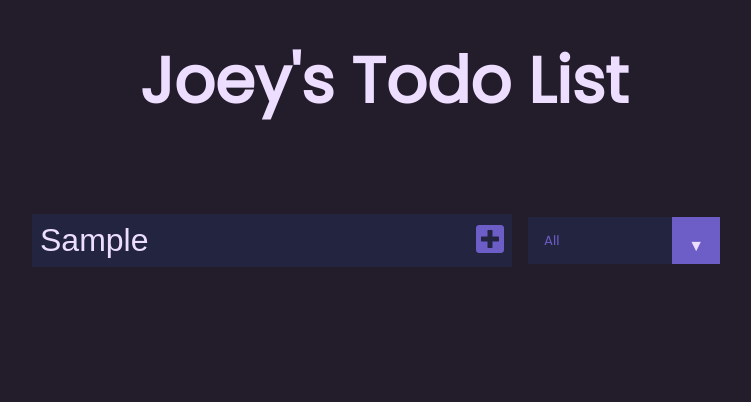
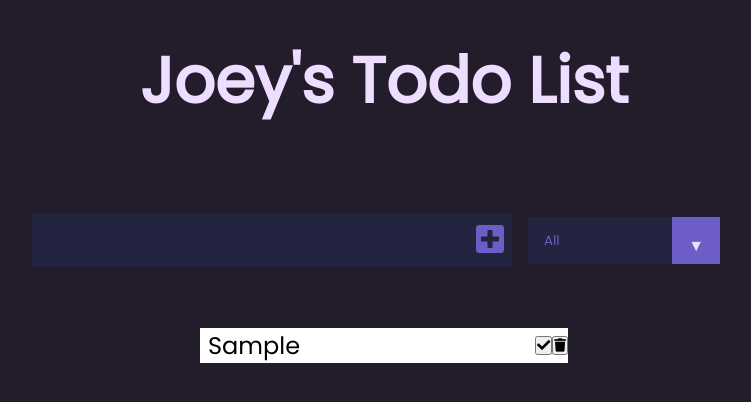
Before and after one commit to Plutoneus/project-card, a React (Create React App) app: page / in a window 1280 px wide. Both pictures are taken after typing "Sample" into the empty fields and a click on the button 746 px from the left and 240 px from the top of the page. Shown: the top 402 px of the page, without its empty margins (256-1007 px from the left). Built offline with nearby package versions, Linux system fonts and the light colour scheme.

Commit message:
Create todos with text data from form

```diff
--- a/src/App.js
+++ b/src/App.js
@@ -20,7 +20,7 @@ function App() {
                 todos={todos}
                 setTodos={setTodos}
             /> {/* This creates the todo with these parameters */}
-            <TodoList />
+            <TodoList todos={todos}/>
         </div>
     );
 }
--- a/src/components/Form.js
+++ b/src/components/Form.js
@@ -14,7 +14,7 @@ const Form = ({ inputText, setInputText, todos, setTodos }) => {
             {
                 text: inputText,
                 complete: false,
-                id: Math.random() * 1000
+                id: Math.random() * 1000 // lol
             }
         ]);
         setInputText("");
@@ -22,7 +22,12 @@ const Form = ({ inputText, setInputText, todos, setTodos }) => {
 
     return (
         <form>
-            <input onChange={inputTextHandler} type="text" className="todo-input" />
+            <input
+                value={inputText}
+                onChange={inputTextHandler}
+                type="text"
+                className="todo-input"
+            />
             <button onClick={submitTodoHandler} className="todo-button" type="submit">
                 <i className="fas fa-plus-square"></i>
             </button>
--- /dev/null
+++ b/src/components/Todo.js
@@ -0,0 +1,13 @@
+import React from 'react';
+
+const Todo = ({ text }) => {
+    return (
+        <div className="todo">
+            <li className="todo-item">{text}</li>
+            <button ><i className="fas fa-check"></i></button>
+            <button ><i className="fas fa-trash"></i></button>
+        </div>
+    );
+}
+
+export default Todo;
--- a/src/components/TodoList.js
+++ b/src/components/TodoList.js
@@ -1,10 +1,14 @@
 import React from 'react';
-import PropTypes from 'prop-types';
+//Import Components
+import Todo from './Todo';
 
-const TodoList = () => {
+const TodoList = ({ todos }) => {
     return (
         <div className="todo-container">
             <ul className="todo-list">
+                {todos.map(todo => (
+                    <Todo text={todo.text}/>
+                ))}
             </ul>
         </div>
     )
```
Also changed, not shown: 1 other file (tests, documents, lock files or other folders).
